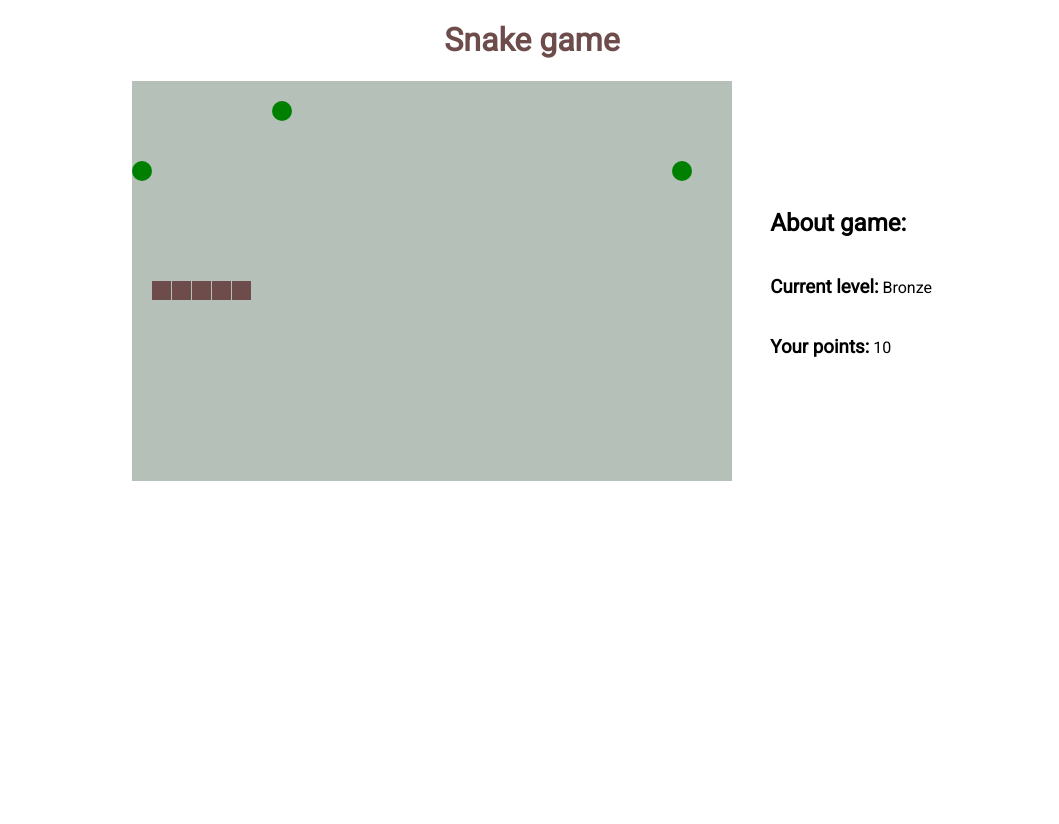
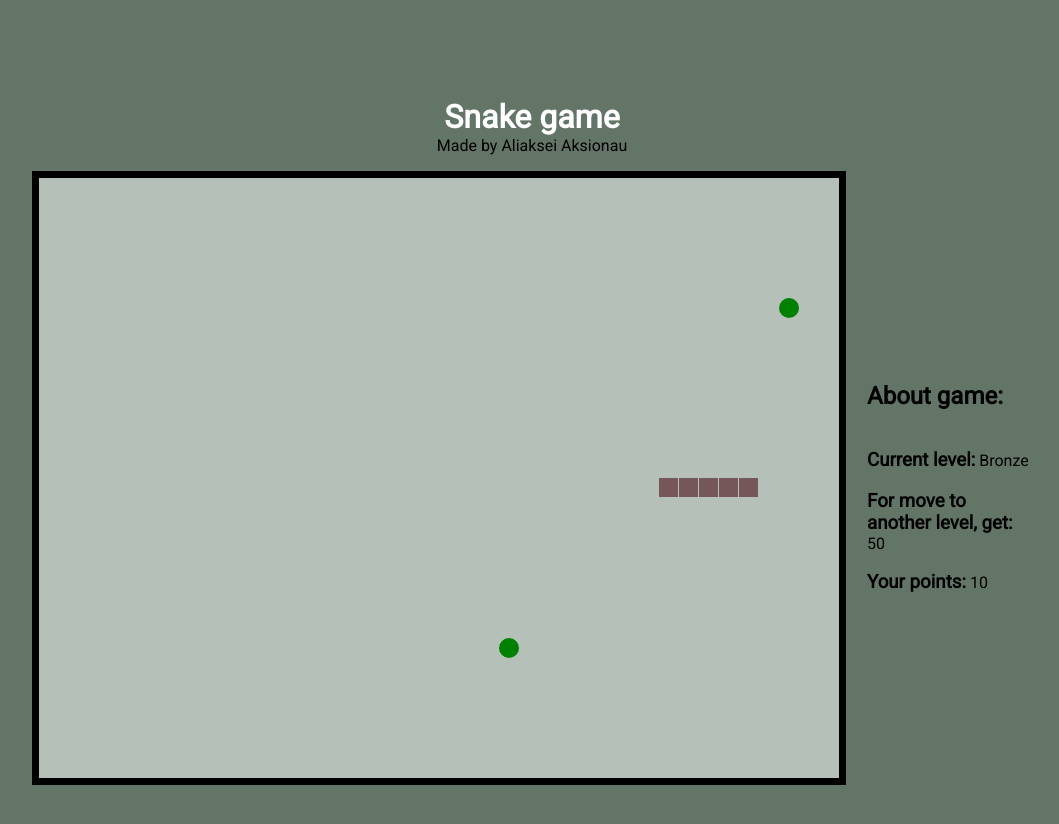
Before and after one commit to aaksionau/snake-game, a website with bundled scripts: page src/index.html in a window 1280 px wide. Shown: the whole page, without its empty margins (108-1167 px from the left). Before the commit the page ends 800 px from the top, so only its background shows below. Built offline with nearby package versions, Linux system fonts and the light colour scheme.

Commit message:
final version

```diff
--- a/src/index.html
+++ b/src/index.html
@@ -10,13 +10,12 @@
     <script src="js/main.ts"></script>
 </head>
 <body>
-<h1 class="container__title">Snake game</h1>
 
 <div class="container">
+    <h1 class="container__title">Snake game</h1>
+    <p class="container__description">Made by Aliaksei Aksionau</p>
     <div class="game">
         <canvas id="canvas"></canvas>
-    </div>
-
         <div class="game__data">
             <h2>About game:</h2>
             <div>
@@ -24,10 +23,16 @@
                 <span id="level"></span>
             </div>
             <div>
+                <h3>For move to another level, get:</h3>
+                <span id="next_level"></span>
+            </div>
+            <div>
                 <h3>Your points:</h3>
                 <span id="points"></span>
             </div>
         </div>
+    </div>
+
 
 </div>
 
--- a/src/js/Game.ts
+++ b/src/js/Game.ts
@@ -19,19 +19,25 @@ export class Game {
 
   drawWelcome(text: string) {
     this.emptyCanvas();
-    this.context.fillStyle = "black";
+    this.context.fillStyle = "#75575D";
     this.context.font = "25px serif";
     this.context.fillText(text, 200, 100);
     this.context.fillText(
       "CurrentLevel is: " + this.currentLevel.name,
       200,
-      150
+      130
+    );
+    this.context.fillText(
+      "To move to the next level, get: " +
+        this.currentLevel.pointsToNextLevel.toString(),
+      200,
+      160
     );
     setTimeout(
       function() {
         this.run();
       }.bind(this),
-      1000
+      2000
     );
   }
   run() {
@@ -70,21 +76,21 @@ export class Game {
   }
   private addLevels() {
     let bronze = new Level();
-    bronze.appleQnty = 5;
+    bronze.appleQnty = 3;
     bronze.name = "Bronze";
     bronze.appleRate = 0.5;
     bronze.snakeLength = 5;
     bronze.snakeSpeed = 200;
-    bronze.pointsToNextLevel = 20;
+    bronze.pointsToNextLevel = 50;
     this.levels.push(bronze);
 
     let silver = new Level();
-    silver.appleQnty = 3;
+    silver.appleQnty = 2;
     silver.name = "Silver";
     silver.appleRate = 0.8;
     silver.snakeLength = 3;
     silver.snakeSpeed = 100;
-    silver.pointsToNextLevel = 30;
+    silver.pointsToNextLevel = 60;
     this.levels.push(silver);
 
     let gold = new Level();
@@ -93,7 +99,7 @@ export class Game {
     gold.appleRate = 0.9;
     gold.snakeLength = 5;
     gold.snakeSpeed = 80;
-    gold.pointsToNextLevel = 40;
+    gold.pointsToNextLevel = 80;
     this.levels.push(gold);
   }
   static addApples(apples: Apple[], currentLevel: Level) {
@@ -103,7 +109,7 @@ export class Game {
       apples = apples.splice(appleIndex, 1);
       currentLevel.addPoints();
     }
-    if (apples.length <= currentLevel.appleQnty) {
+    if (apples.length < currentLevel.appleQnty) {
       apples.push(new Apple());
     }
   }
--- a/src/js/Level.ts
+++ b/src/js/Level.ts
@@ -30,6 +30,10 @@ export class Level {
   showLevel() {
     this.draw(this.name, "level");
     this.updatePoints();
+    this.toNextLevelPoints();
+  }
+  toNextLevelPoints() {
+    this.draw(this.pointsToNextLevel.toString(), "next_level");
   }
   updatePoints() {
     this.draw(this.points.toString(), "points");
--- a/src/js/Settings.ts
+++ b/src/js/Settings.ts
@@ -1,5 +1,5 @@
-export const CANVAS_WIDTH: number = 600;
-export const CANVAS_HEIGHT: number = 400;
+export const CANVAS_WIDTH: number = 800;
+export const CANVAS_HEIGHT: number = 600;
 export const CANVAS_ID: string = "canvas";
 
 export const SNAKE_SPEED = 100;
@@ -9,7 +9,7 @@ export const APPLE_SIZE = 10;
 export const SNAKE_LENGTH = 5;
 
 export const CANVAS_COLOR = "#b5c1b8";
-export const SNAKE_COLOR = "#6f4c4c";
+export const SNAKE_COLOR = "#755759";
 export const APPLE_COLOR = "green";
 
 export const APPLE_RATE = 0.9;
--- a/src/main.css
+++ b/src/main.css
@@ -1,23 +1,41 @@
 body {
   font-family: "Roboto", sans-serif;
+  background-color: #637567;
+  padding: 40px 0;
 }
 
 .container {
-  margin: 0 auto;
-  width: 800px;
+  margin: 50px auto;
+  width: 1000px;
+}
+.container__title {
+  color: #ffffff;
+  font-size: 2em;
+  text-align: center;
+  margin-bottom: 0;
+}
+.container__description {
+  text-align: center;
+  margin-top: 0;
+}
+.game {
   display: flex;
   justify-content: space-between;
 }
-.container__title {
-  color: #6f4c4c;
-  font-size: 2em;
-  text-align: center;
-}
-
 .game__data {
   align-self: center;
+  width: 165px;
 }
 
 h3 {
   display: inline-block;
+  margin-bottom: 0;
 }
+
+#canvas {
+  border: 7px solid;
+}
+.center {
+  display: flex;
+  justify-content: center;
+}
```
Also changed, not shown: dist/index.html. Lines whose indentation alone changed are shown as unchanged.
